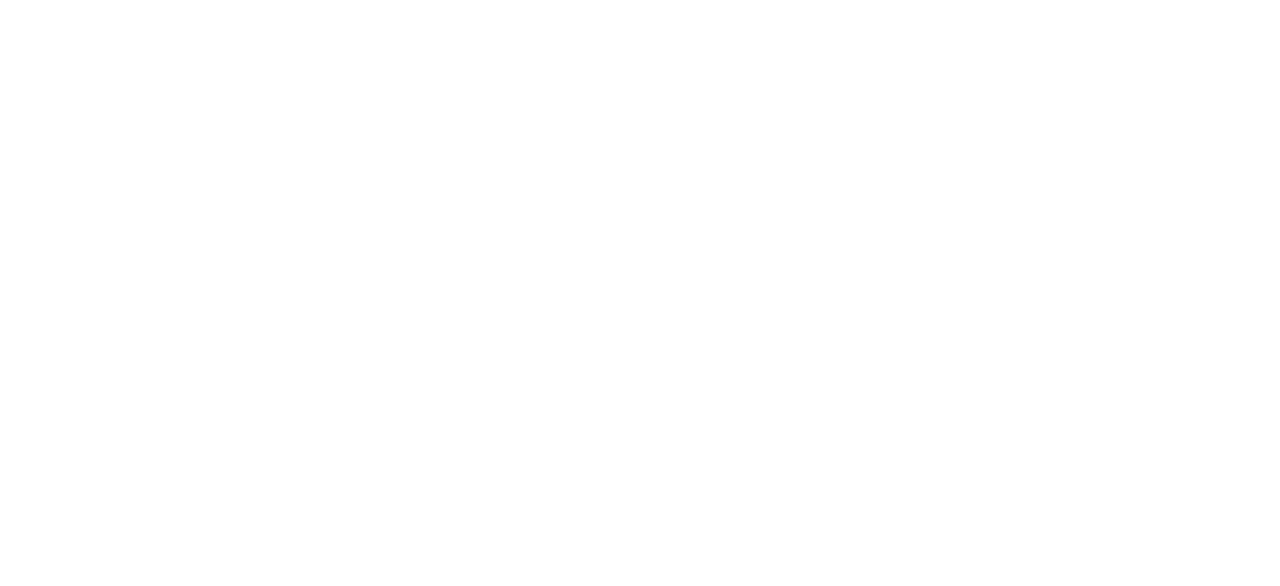
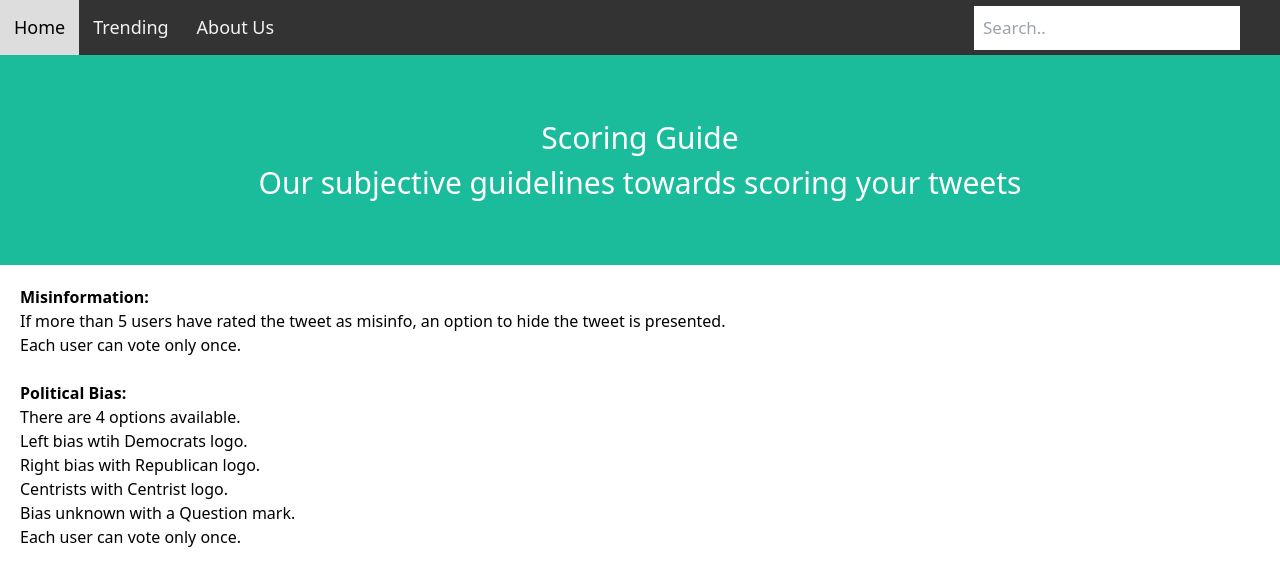
Before and after one commit to gsreddy-2021/final_project, a website: page scoring.html in a window 1280 px wide. Drawn offline with nearby package versions, Linux system fonts and the light colour scheme.

Commit message:
Updated Scoring Guide

```diff
--- a/index.html
+++ b/index.html
@@ -7,7 +7,7 @@
   <title>Disrupt Twitter</title>
   <link href="https://unpkg.com/tailwindcss@^2/dist/tailwind.min.css" rel="stylesheet" type="text/css">
   <link type="text/css" rel="stylesheet" href="https://www.gstatic.com/firebasejs/ui/4.7.3/firebase-ui-auth.css" />
-  <link type="text/css" rel="stylesheet" href="twitter.css" /> <!--added this 6Mar21-->
+  <link type="text/css" rel="stylesheet" href="/CSS/twitter.css" /> <!--added this 6Mar21-->
 </head>
 
 <body>
--- a/scoring.html
+++ b/scoring.html
@@ -0,0 +1,64 @@
+<!DOCTYPE html>
+<html lang="en">
+    <head>
+        <title>Scoring Guide</title>
+        <meta charset="UTF-8">
+        <meta name="viewport" content="width=device-width, initial-scale=1">
+        <link href="https://unpkg.com/tailwindcss@^2/dist/tailwind.min.css" rel="stylesheet" type="text/css">
+        <link type="text/css" rel="stylesheet" href="https://www.gstatic.com/firebasejs/ui/4.7.3/firebase-ui-auth.css" />
+        <link type="text/css" rel="stylesheet" href="/CSS/twitter.css" /> <!--added this 6Mar21-->
+
+        <style>
+            /* Header/Logo Title */
+            .header {
+            padding: 60px;
+            text-align: center;
+            background: #1abc9c;
+            color: white;
+            font-size: 30px;
+            }
+
+            /* Page Content */
+            .content {padding:20px;}
+        </style>
+    </head>
+
+<body>
+    <div class="topnav">
+        <a href="dashboard.html">Home</a>
+        <a href="https://twitter.com/explore/tabs/trending">Trending</a>
+        <!-- <a href="scoring.html">Scoring Guide</a> -->
+        <!-- cng changed 'about' to lowercase -->
+        <a href="about.html">About Us</a>
+        <!-- <a class="active" href="dashboard.html">Log Out</a> -->
+        <input type="text" id="mySearch" onkeyup="myFunction()" placeholder="Search.." title="Type in a category"> <!--search bar-->
+    </div>
+
+    <div class="header">
+        <h1>Scoring Guide</h1>
+        <p>Our subjective guidelines towards scoring your tweets</p>
+    </div>
+
+    <div class="content">
+        <ul>
+            <li> <b>Misinformation:</b> </li>
+            <ol>
+               <li>If more than 5 users have rated the tweet as misinfo, an option to hide the tweet is presented.</li>
+                <li>Each user can vote only once. </li>
+            </ol>
+
+            <li> <br> <b>Political Bias:</b> </li>
+            <ol>
+                <li>There are 4 options available.</li>
+                <li>Left bias wtih Democrats logo.</li>
+                <li>Right bias with Republican logo.</li>
+                <li>Centrists with Centrist logo.</li>
+                <li>Bias unknown with a Question mark.</li>
+                <li>Each user can vote only once. </li>
+            </ol>
+
+        </ul>
+    </div>
+
+</body>
+</html>
```
Also changed, not shown: About.html (+1 -1 lines), Sachit_Notes.md (+20 -5 lines).
